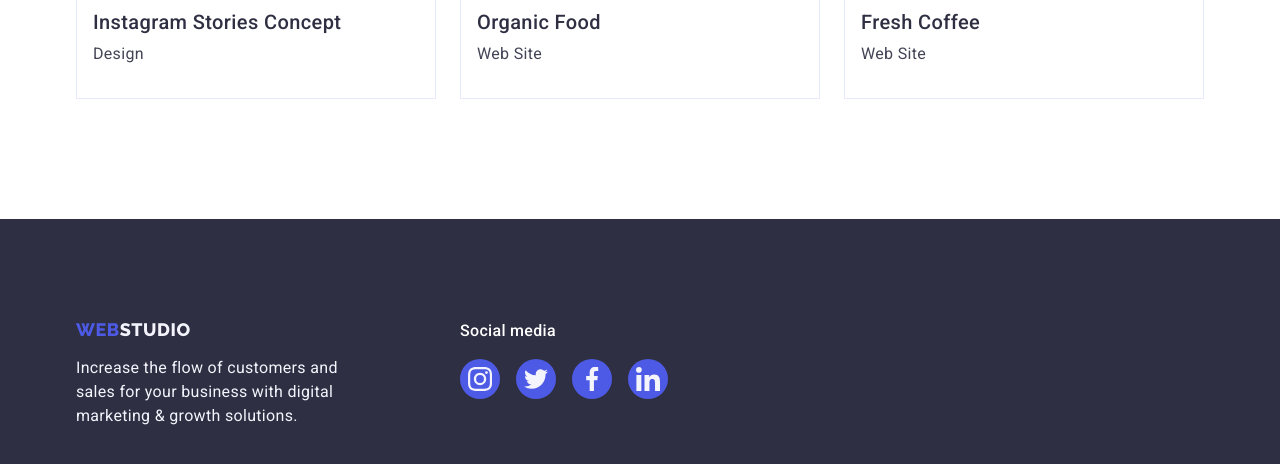
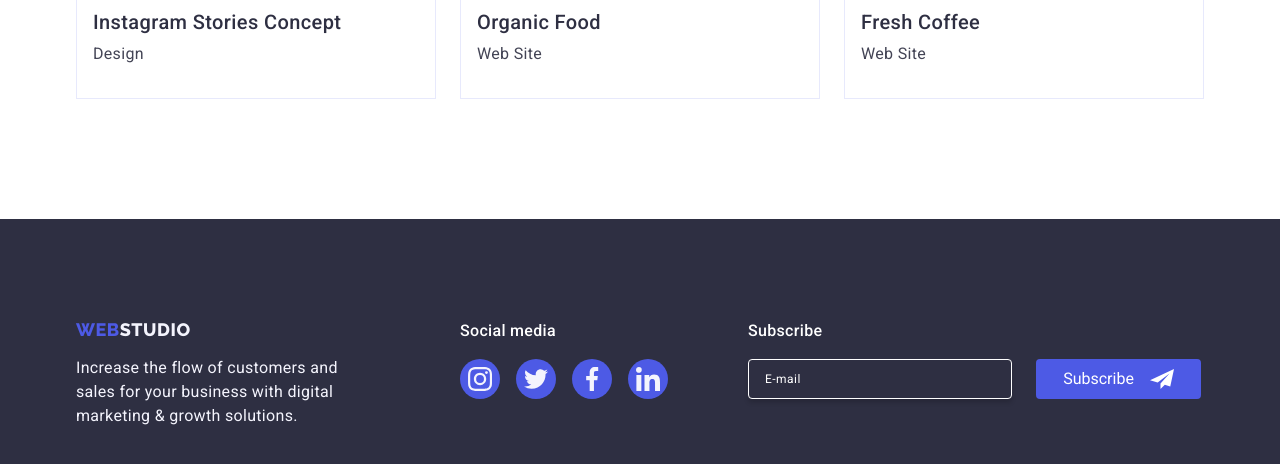
Before and after one commit to Dmytro1197/goit-markup-hw-05, a plain HTML site: page portfolio.html in a window 1280 px wide. Shown: the part 1551-2015 px from the top of the page. Drawn offline with nearby package versions, Linux system fonts and the light colour scheme.

Commit message:
Update portfolio.html

```diff
--- a/portfolio.html
+++ b/portfolio.html
@@ -356,6 +356,25 @@
               </li>
             </ul>
           </div>
+          <div class="container-footer-form">
+            <p class="footer-form-title">Subscribe</p>
+            <form class="footer-form">
+              <label aria-label="footer email input">
+                <input
+                  type="email"
+                  name="footer-email"
+                  class="footer-input"
+                  placeholder="E-mail"
+                />
+              </label>
+              <button type="submit" class="subscribe-btn button">
+                Subscribe
+                <svg class="subscribe-btn-icon" width="24" height="24">
+                  <use href="./images/icons.svg#icon-footer-subscribe"></use>
+                </svg>
+              </button>
+            </form>
+          </div>
         </div>
       </footer>
     </main>
```
